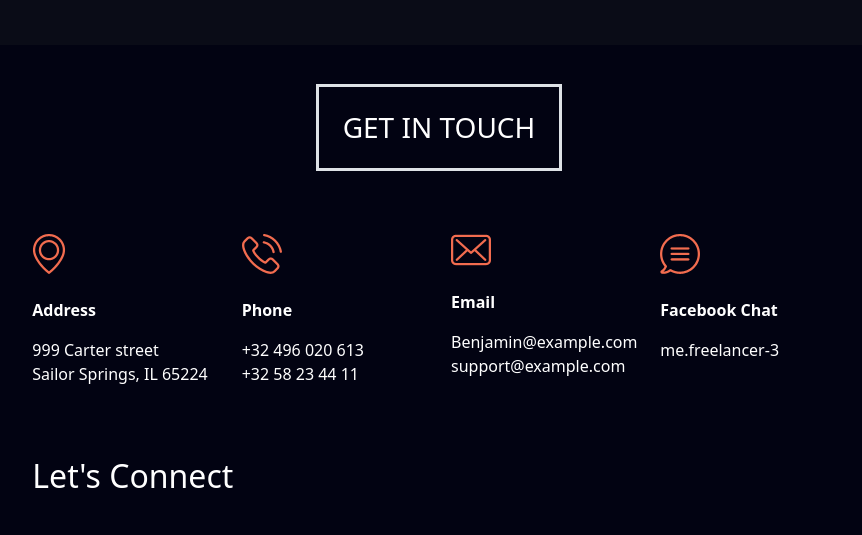
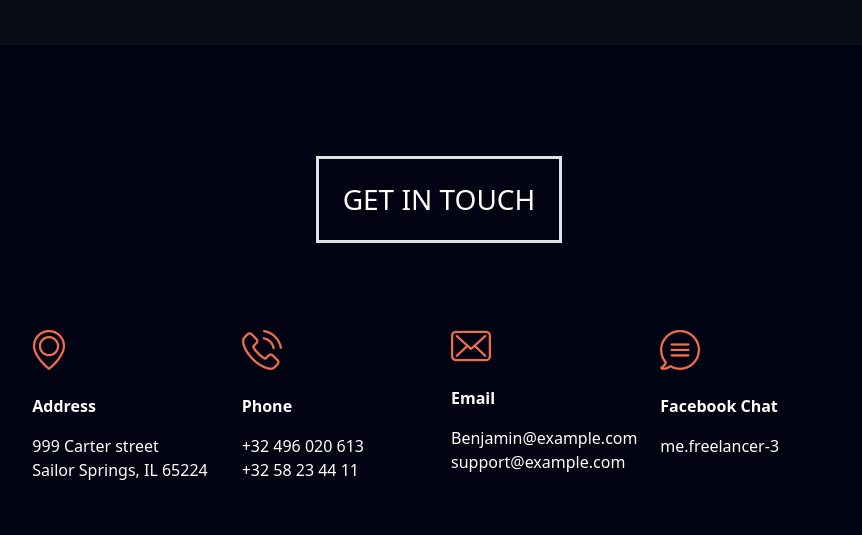
Before and after one commit to BBENJA50/portfolio, a website built with Vite: page src/index.html in a window 1280 px wide. Shown: the part 6065-6600 px from the top of the page, without its empty margins (201-1063 px from the left). Built offline with nearby package versions, Linux system fonts and the light colour scheme; files whose address does not match are found by name.

Commit message:
changed margin get in touch

```diff
--- a/src/index.html
+++ b/src/index.html
@@ -455,8 +455,8 @@
     </section>
     <section class="row pb-5 mb-5 justify-content-center text-white" id="myContact">
 
-        <div class="col-lg-8 align-items-center">
-            <div class="text-center my-4">
+        <div class="col-lg-8 align-items-center mt-5">
+            <div class="text-center my-5">
                 <h3 class="border border-3 p-4 d-inline-flex mx-auto">GET IN TOUCH</h3>
             </div>
             <div class="row">
```
